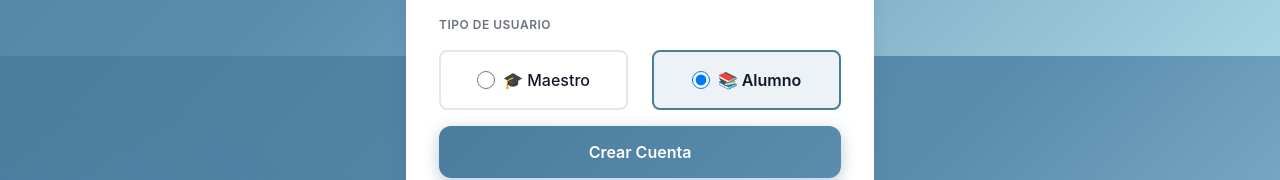
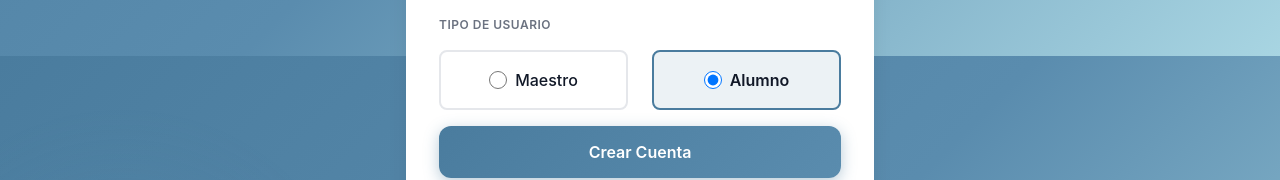
Before and after one commit to Alex101010210/classroom, a React (Vite) app in the folder frontend/: page /register in a window 1280 px wide. Shown: the part 744-924 px from the top of the page. Built offline with nearby package versions, Linux system fonts and the light colour scheme; no server answers.

Commit message:
el ultimo commit, ahora si

```diff
--- a/frontend/src/pages/Register.tsx
+++ b/frontend/src/pages/Register.tsx
@@ -160,7 +160,7 @@ const Register: React.FC = () => {
                         onChange={(e) => setRol(e.target.value as 'maestro' | 'alumno')}
                         className="radio-input"
                       />
-                      <span>🎓 Maestro</span>
+                      <span> Maestro</span>
                     </label>
                     <label className="radio-label">
                       <input
@@ -171,7 +171,7 @@ const Register: React.FC = () => {
                         onChange={(e) => setRol(e.target.value as 'maestro' | 'alumno')}
                         className="radio-input"
                       />
-                      <span>📚 Alumno</span>
+                      <span> Alumno</span>
                     </label>
                   </div>
                 </div>
--- a/frontend/src/pages/teacher/Dashboard.css
+++ b/frontend/src/pages/teacher/Dashboard.css
@@ -8,7 +8,7 @@
 
 /* ───── Header ───── */
 .dashboard-header {
-  background: linear-gradient(135deg, #4A5AE8 0%, #5B6CF8 100%);
+  background: linear-gradient(135deg, #25103c 0%, #25103c 100%);
   padding: 0 24px;
   height: 60px;
   display: flex;
```
